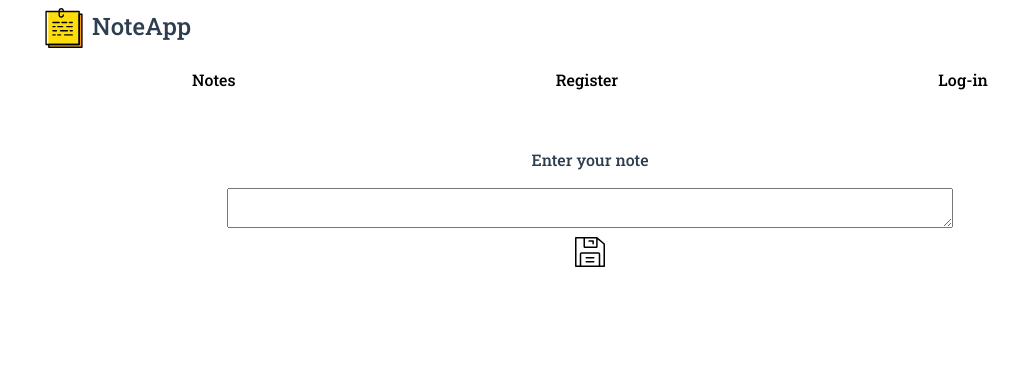
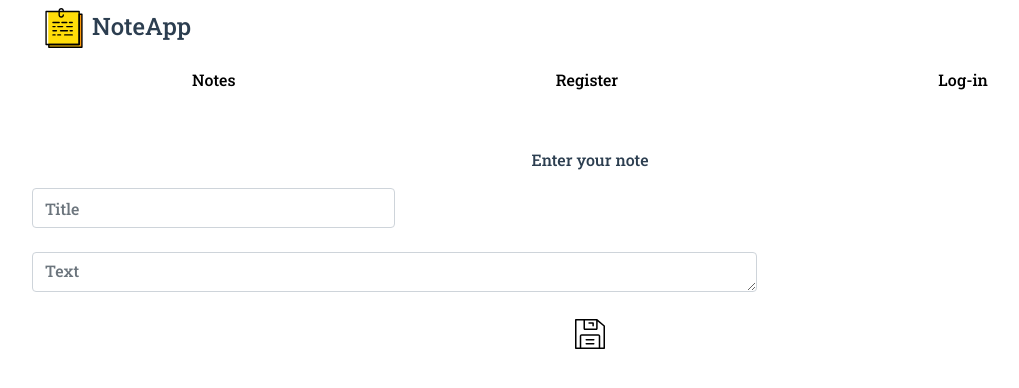
Before and after one commit to fluttercode9/note_web_app, a Vue app in the folder note_app/: page /add-text-note in a window 1280 px wide. Shown: the top 388 px of the page, without its empty margins (50-1069 px from the left). Built offline with nearby package versions, Linux system fonts and the light colour scheme; no server answers.

Commit message:
Add text note to firebase

```diff
--- a/note_app/src/components/ListNotes.vue
+++ b/note_app/src/components/ListNotes.vue
@@ -11,7 +11,7 @@ export default {
     },
     async mounted() {
         const auth = getAuth();
-        const querySnapshot = await getDocs(collection(db, `users/${auth.uid}/notes`));
+        const querySnapshot = await getDocs(collection(db, `users/${auth.currentUser.uid}/notes`));
         let notes_array = []
         querySnapshot.forEach((doc) => {
             console.log(`${doc.id} => ${doc.data()}`);
--- a/note_app/src/views/NewTextNote-screen.vue
+++ b/note_app/src/views/NewTextNote-screen.vue
@@ -1,16 +1,43 @@
 <template>
     <div>
         <p>Enter your note</p>
-        <textarea style="width: 65%; height: 5vh" v-model="noteContent" class="noteContent">
-        </textarea>
+        <form>
+            <input style="width: 32.5%; height: 5vh" class="form-control" v-model="noteTitle" type="text" placeholder="Title" required>
+            <br>
+            <textarea style="width: 65%; height: 5vh" v-model="noteContent" class="noteContent form-control" placeholder="Text" required>
+            </textarea>
 
-        <br/>
-        <button @click="testujemy" style="color: transparent; background-color: transparent; border-color: transparent">
+            <br>
+            <button @click.prevent="addTextNote" style="color: transparent; background-color: transparent; border-color: transparent">
             <img style="width: 30px" src = "../assets/save-icon.svg"/>
-        </button>
+            </button>
+        </form>
 
     </div>
 </template>
 <script>
+import {getAuth} from "firebase/auth";
+import {db} from "../main.js";
+import {addDoc, collection} from "firebase/firestore";
+export default {
+    methods: {
+        addTextNote: function () {
+            if (this.noteTitle.length > 0 && this.noteContent.length > 0) {
+                const auth = getAuth();
+                console.log(auth.currentUser.uid);
+                //console.log(auth.uid)
+                var dateOfCreation = new Date();
+                //var dateAndTime = dateOfCreation.getFullYear() + dateOfCreation.getMonth() + dateOfCreation.getDate() + ' ' + dateOfCreation.getHours() + dateOfCreation.getMinutes() + dateOfCreation.getSeconds()
+                console.log(dateOfCreation)
+                //console.log(dateAndTime)
+                addDoc(collection(db, `users/${auth.currentUser.uid}/notes`), {
+                    Title: this.noteTitle,
+                    Content: this.noteContent,
+                    Date: dateOfCreation
+                });
+            }
 
+        }
+    }
+}
 </script>
```
